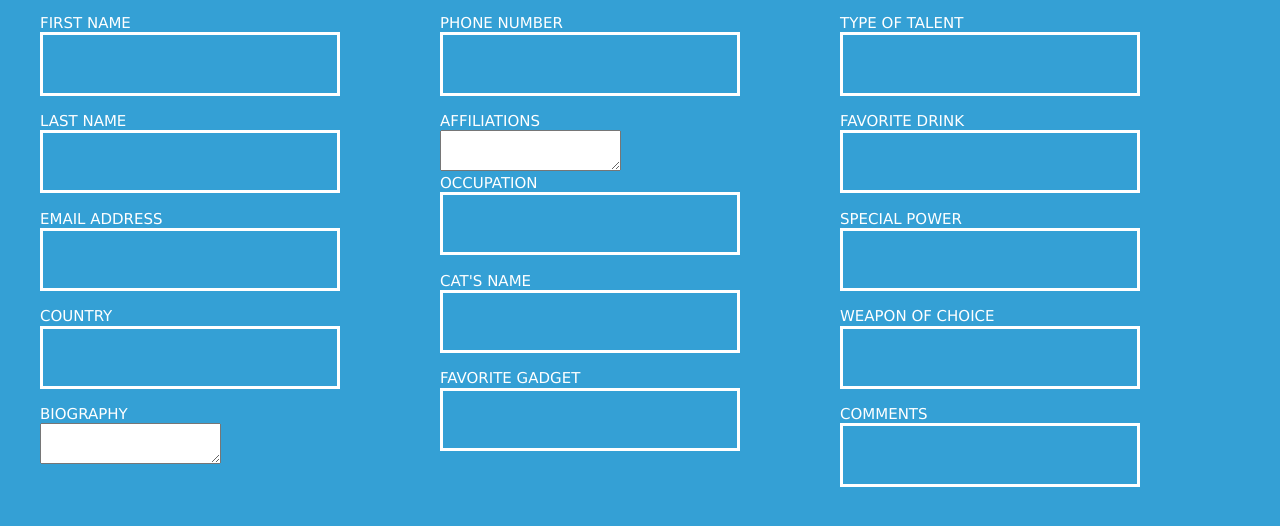
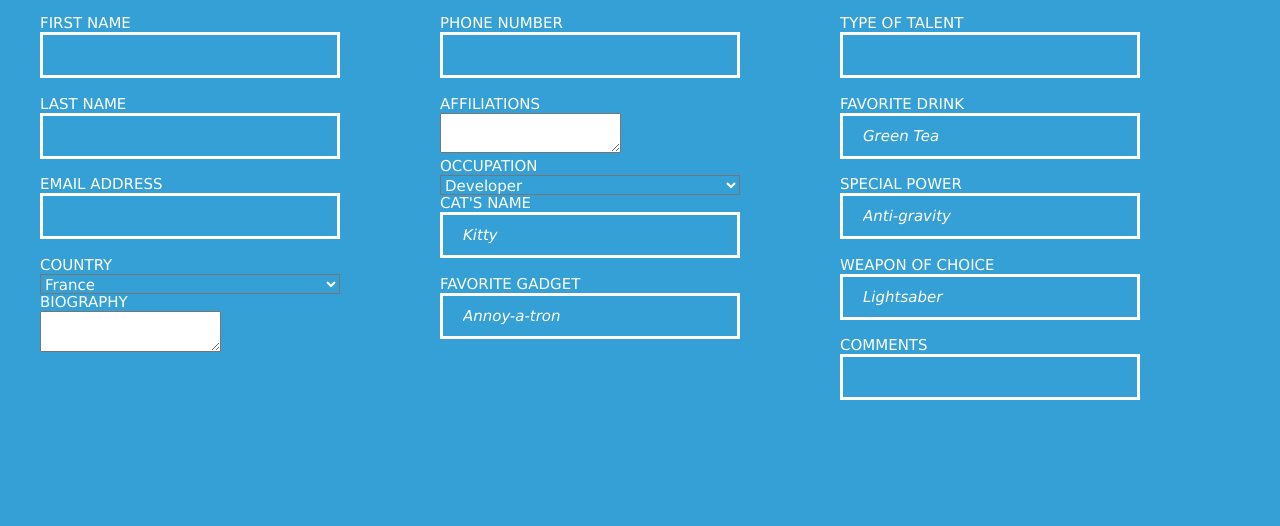
Before and after one commit to organicmechanic1/formdesign, a plain HTML site: page index.html in a window 1280 px wide. Drawn offline with nearby package versions, Linux system fonts and the light colour scheme.

Commit message:
fourth commit

```diff
--- a/index.html
+++ b/index.html
@@ -16,11 +16,14 @@
 				<input type="text" name="lastname"/><br>
 				EMAIL ADDRESS<br>
 				<input type="email" name="email"/><br>
-					<div class="country">
-					COUNTRY<br>
-					<input type="country" name="country"/><br>
-					</div>
-					<div class="biography">BIOGRAPHY<br>
+				COUNTRY<br>
+					<select name="COUNTRY" value="Choose a country">
+						<option value="France">France</option>
+						<option value="Italy">Italy</option>
+						<option value="Portugal">Portugul</option>
+						</select>
+						<br>
+				<div class="biography">BIOGRAPHY<br>
 				<textarea>
 				</textarea><br>
 					</div>
@@ -35,21 +38,24 @@
 				</textarea><br>
 				</div>
 				OCCUPATION<br>
-				<input type="text" name="occupation"><br>
+					<select name="OCCUPATION" value="Choose an occupation"><option value="developer">Developer</option>
+					<option value="Accountant">Accountant</option>
+					<option value="cheerleader">Cheer Leader</option>
+					</select><br>
 				CAT'S NAME<br>
-				<input type="text" name="Kitty"><br>
+				<input type="text" name="catsname" value="Kitty"><br>
 				FAVORITE GADGET<br>
-				<input type="text" name="gadget"><br>
+				<input type="text" name="gadget" value="Annoy-a-tron"><br>
 			</li>
 			<li class="Appcolumn">
 				TYPE OF TALENT<br>
 				<input type="text" name="talent"><br>
 				FAVORITE DRINK<br>
-				<input type="text" name="favoritedrink"><br>
+				<input type="text" name="favoritedrink" value="Green Tea"><br>
 				SPECIAL POWER<br>
-				<input type="text" name="specialpower"><br>
+				<input type="text" name="specialpower" value="Anti-gravity"><br>
 				WEAPON OF CHOICE<br>
-				<input type="text" name="weaponofchoice"><br>
+				<input type="text" name="weaponofchoice" value="Lightsaber"><br>
 				COMMENTS<br>
 				<input type="text" name="comments"><br>
 				</form>
--- a/style.css
+++ b/style.css
@@ -20,14 +20,21 @@ input {background-color: #34a0d5;
 		border: 3px solid white;
 		display: flex;
 		font-family: Verdana, sans-serif;
-		font-style:
+		font-style: italic;
 		height: 20px;
 		width: 300px;
 		padding:20px;
 		color:white;
 		font-size: 15px;
+}
 
-	}
+select {background-color: #34a0d5;
+		height: 20px;
+		width: 300px;
+		text-decoration: white;
+		color: white;
+		font-size: }
+
 input[type=text]:hover {border: 3px solid #3705eb;
 		}
 
@@ -39,7 +46,6 @@ input[type=text]:hover {border: 3px solid #3705eb;
 .Appcolumn {width:400px;
 			height: 700px;
 			}
-.country {}
 
 .affiliations {}
 
```
